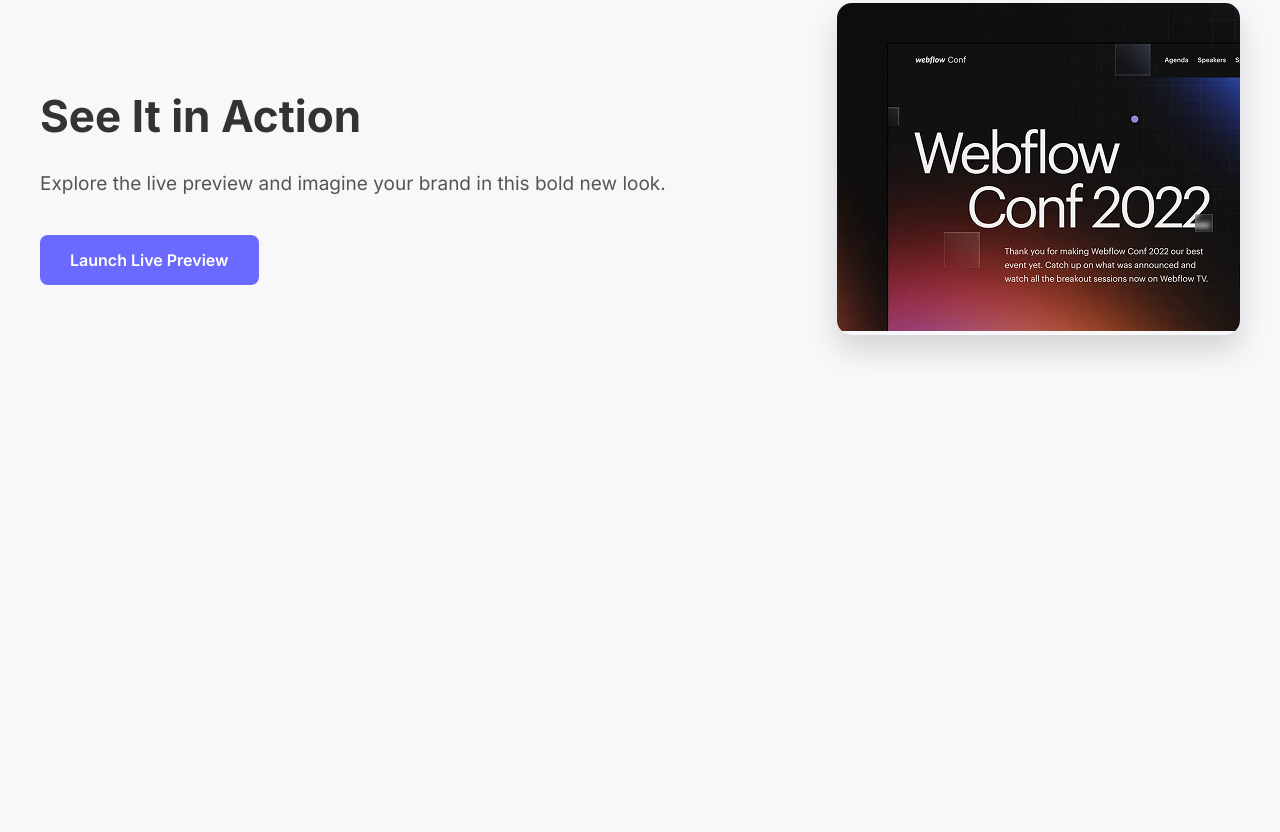
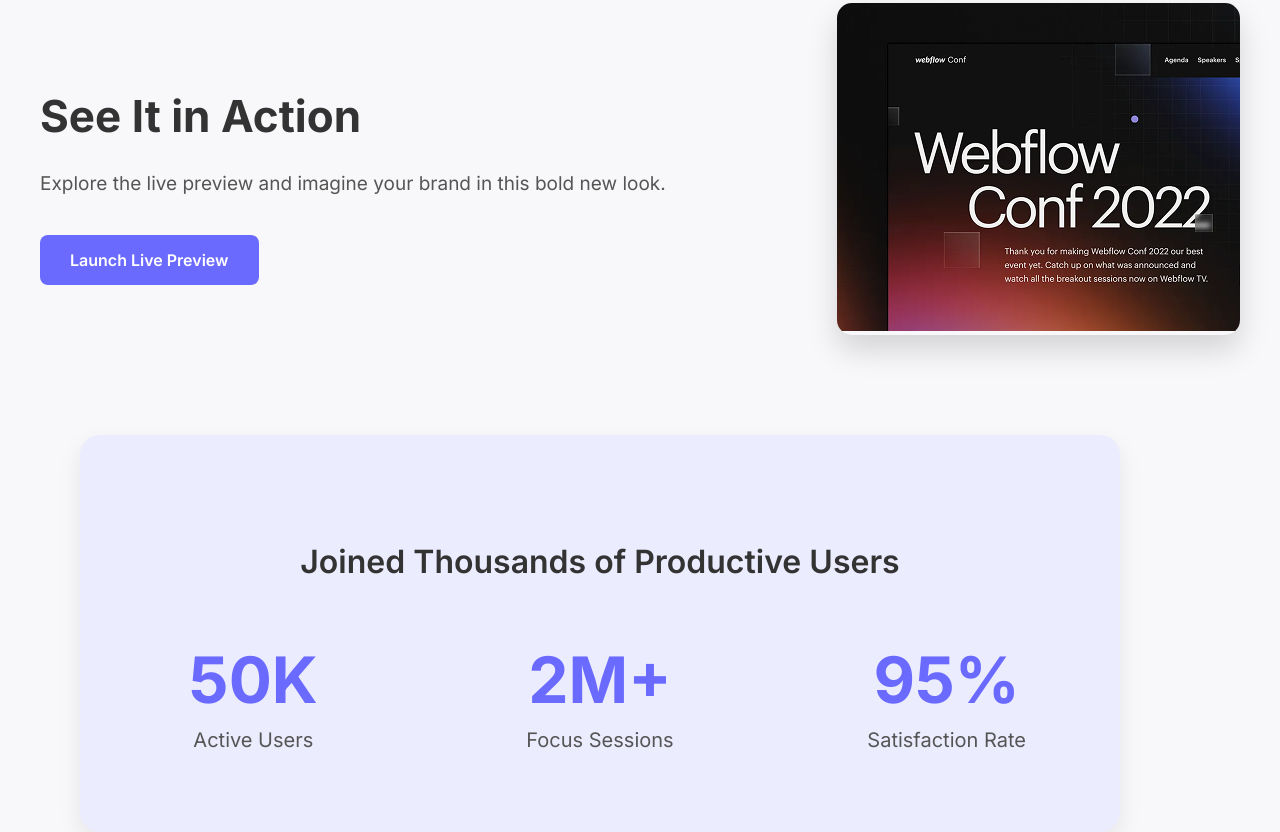
Before and after one commit to Nazifah-The-G/Ui-template-website, a plain HTML site: page index.html in a window 1280 px wide. Shown: the part 797-1629 px from the top of the page. Before the commit the page ends 1232 px from the top, so only its background shows below. Drawn offline with Linux system fonts and the light colour scheme.

Commit message:
added stats section

```diff
--- a/index.html
+++ b/index.html
@@ -30,3 +30,20 @@
          <img src="wc-mini.png" alt="">
      </div>
  </section>
+  <section class="stats-section">
+     <h2>Joined Thousands of Productive Users</h2>
+     <div class="stats-grid">
+         <div class="stat-item">
+             <div class="number">50K</div>
+             <div class="label">Active Users</div>
+         </div>
+         <div class="stat-item">
+             <div class="number">2M+</div>
+             <div class="label">Focus Sessions</div>
+         </div>
+         <div class="stat-item">
+             <div class="number">95%</div>
+             <div class="label">Satisfaction Rate</div>
+         </div>
+     </div>
+ </section>
--- a/style.css
+++ b/style.css
@@ -148,3 +148,43 @@
     object-fit: cover;
     display: block;
 }
+/* Stats Section */
+.stats-section {
+    background-color: #ececff;
+    padding: 80px 20px;
+    text-align: center;
+    border-radius: 20px;
+    max-width: 1000px;
+    margin: 0 80px;
+   box-shadow: 0 10px 25px rgba(0,0,0,0.08);
+}
+
+.stats-section h2 {
+    font-size: 32px;
+    font-weight: 600;
+    color: #333;
+    margin-bottom: 60px;
+}
+
+.stats-grid {
+    display: flex;
+    justify-content: space-around;
+    gap: 40px;
+}
+
+.stat-item {
+    text-align: center;
+    min-width: 180px;
+}
+
+.number {
+    font-size: 64px;
+    font-weight: 700;
+    color: #6a6aff;
+    margin-bottom: 10px;
+
+}
+ .label {
+    font-size: 20px;
+    color: #555;
+}
```
